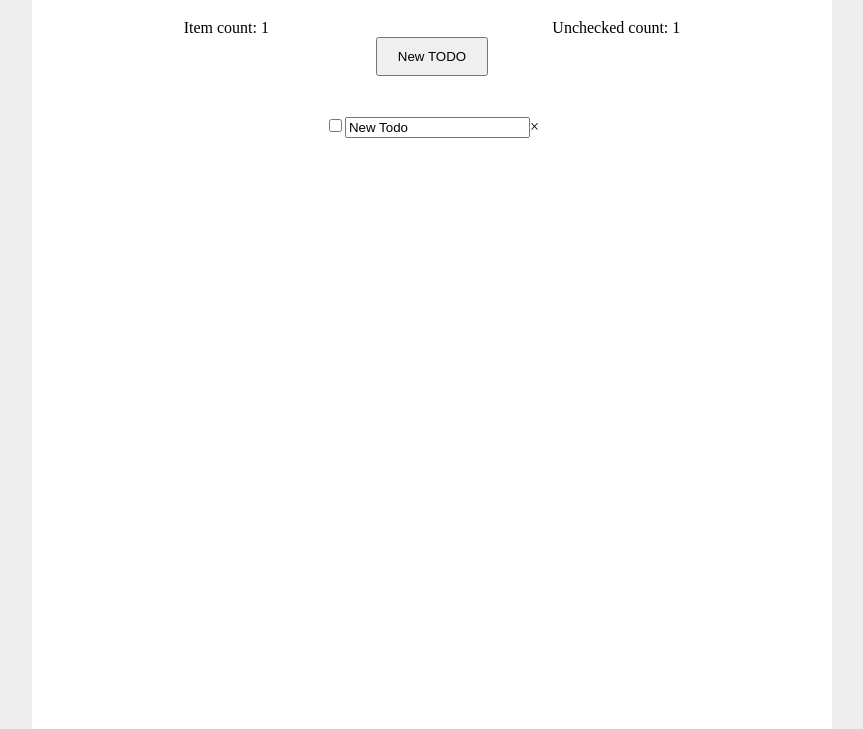
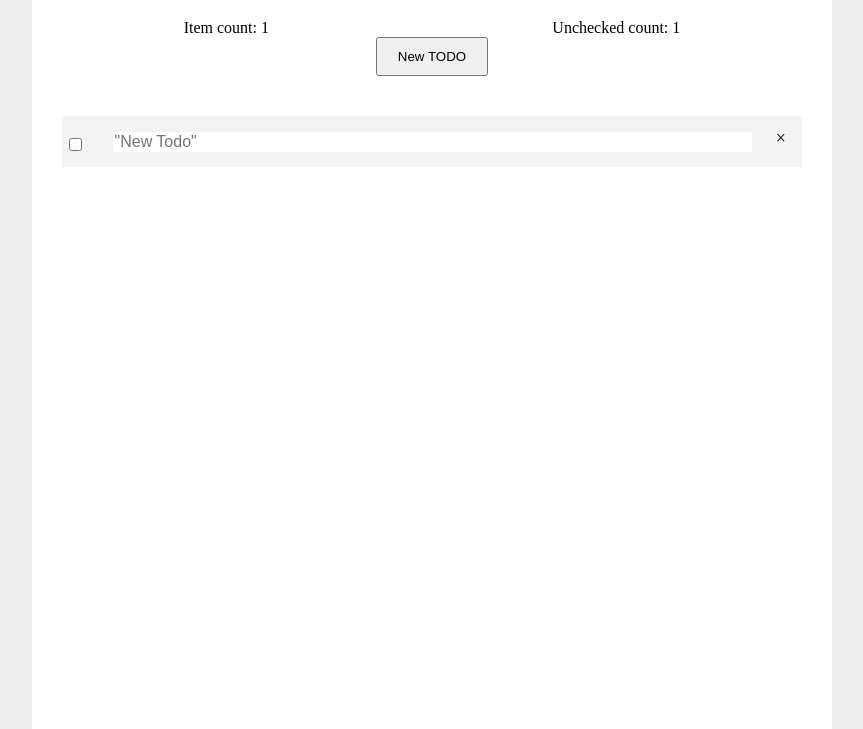
Before and after one commit to alexandrearc/cs50m, a plain HTML site: page project0/index.html in a window 1280 px wide. Both pictures are taken after a click on the button "New TODO". Shown: the part 71-800 px from the top of the page, without its empty margins (208-1071 px from the left). Drawn offline with Linux system fonts and the light colour scheme.

Commit message:
Add styling.

```diff
--- a/project0/script.js
+++ b/project0/script.js
@@ -14,13 +14,10 @@ let uncheckedCount = 0;
 
 function newTodo() {
   var li = document.createElement('li');
-  var item = document.createElement('input');
-  item.setAttribute('type', 'text')
-  item.setAttribute('value', 'New Todo')
-
+  li.className = classNames.TODO_ITEM;
   li.appendChild(createCheckbox());
-  li.appendChild(item);
-  li.appendChild(createClose());
+  li.appendChild(createItem());
+  li.appendChild(createDelete());
   list.appendChild(li);
 
   incrementCount();
@@ -47,10 +44,19 @@ function decrementUncheckCount() {
   uncheckedCountSpan.textContent=uncheckedCount;
 }
 
+function createItem(){
+  var item = document.createElement('input');
+  item.setAttribute('type', 'text')
+  item.className = classNames.TODO_TEXT;
+  item.placeholder = '"New Todo"'
+  return item;
+}
+
 function createCheckbox() {
   var checkbox = document.createElement('input');
   checkbox.type = 'checkbox';
   checkbox.id = 'todoitem_' + count;
+  checkbox.className = classNames.TODO_CHECKBOX;
   checkbox.onclick = function() {
     if (this.checked === true) {
       decrementUncheckCount();
@@ -61,10 +67,10 @@ function createCheckbox() {
   return checkbox;
 }
 
-function createClose(){
+function createDelete(){
   var span = document.createElement('span');
   var x = document.createTextNode("\u00D7");
-  span.className = "close";
+  span.className = classNames.TODO_DELETE;
   span.onclick = function () {
     var li = this.parentElement;
     li.remove();
--- a/project0/styles.css
+++ b/project0/styles.css
@@ -17,6 +17,18 @@ ul {
 li {
   flex-direction: row;
   text-align: center;
+  padding: 12px 8px 12px 40px;
+  font-size: 18px;
+  position: relative;
+}
+
+ul li:nth-child(odd) {
+  background: #f1f0f0ce;
+}
+
+
+ul li:nth-child(even) {
+  background: #95ebface;
 }
 
 .center {
@@ -54,18 +66,30 @@ li {
 }
 
 .todo-delete {
-  margin: 10px;
+  position: absolute;
+  right: 0;
+  top: 0;
+  padding: 12px 16px 12px 16px;
+  cursor: pointer;
+}
+
+.todo-delete:hover {
+  color: white;
 }
 
 .todo-checkbox {
-  margin: 10px;
+  margin: 7px;
+  position: absolute;
+  left: 0;
 }
 
 .todo-container {
-  padding: 20px;
-  border-bottom: 1px solid #333;
+  padding: 15px;
 }
 
-.todo-container:first-of-type {
-  border-top: 1px solid #333;
+.todo-text {
+  border: none;
+  border-radius: 0;
+  width: 90%;
+  font-size: 16px;
 }
```
